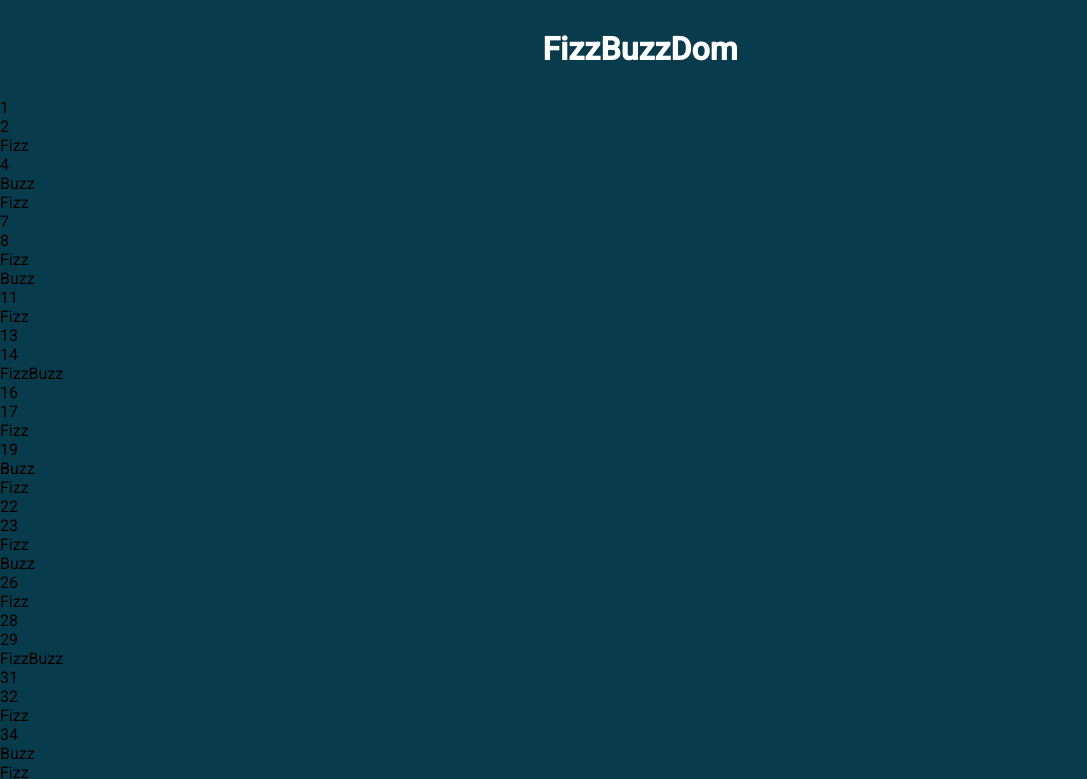
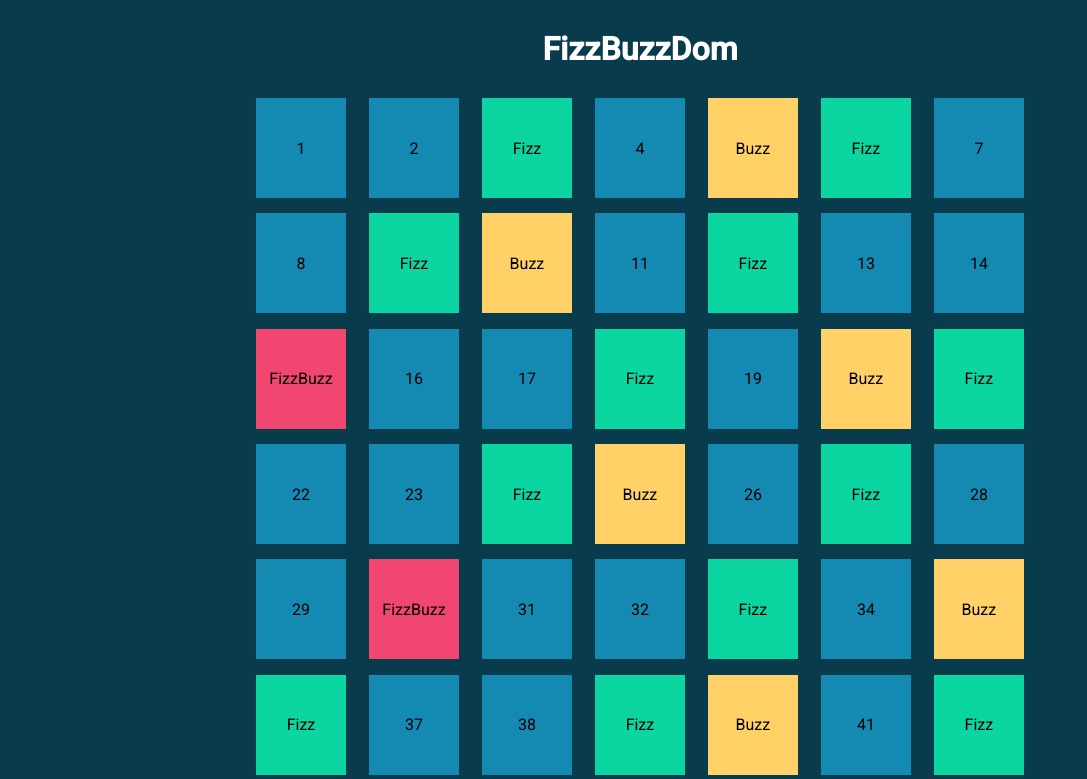
Before and after one commit to Michela-DC/js-fizzbuzzdom, a plain HTML site: page index.html in a window 1280 px wide. Shown: the top 779 px of the page, without its empty margins (0-1087 px from the left). Drawn offline with Linux system fonts and the light colour scheme.

Commit message:
Added classes to differentiate background colors

```diff
--- a/app.js
+++ b/app.js
@@ -2,9 +2,13 @@
 // Per i multipli di 3 stampo “Fizz” al posto del numero --> per capire se è multiplo di 3 uso l'operatore % 3
 // per i multipli di 5 stampi Buzz
 // Per i numeri che sono sia multipli di 3 che di 5 stampi FizzBuzz
-// Dato un container nel DOM, appendi un elemento html con il numero o la stringa corretta
-    // --> quindi nel container devo creare dei div all'intero del quale ci vado a stampare i sopraindicati elementi
+// Dato un container nel DOM, appendi un elemento html con il numero o la stringa corretta, quindi:
+    // --> nel container devo creare dei div all'intero del quale ci vado a stampare i sopraindicati elementi
     // --> per creare 100 div dentro il container devo fare in modo che a ogni giro del for si crei un div
+// Applica uno stile differente a seconda del valore dell’indice per i multipli di 3, per i multipli di 5 e per i valori che sono sia multipli di 3 che di 5, quindi:
+    // --> creo classi in css per i diversi colori di background
+    // --> do le classi create nel css ai div che ho creato nel JS usando .classList.add()
+
 
 const CONTAINER = document.querySelector(".container");
 console.log(CONTAINER);
@@ -22,18 +26,23 @@ for (let i = 1; i <= 100; i++) {
         console.log("Fizz");
         DIV.append("Fizz");
         // dentro al div scrivo Fizz tramite il metodo .append
+        DIV.classList.add("fizz");
+        // assegno la classe fizz usando .classList.add()
 
     } else if ((i % 5 === 0) && (i % 3 !== 0)){
         console.log("Buzz");
         DIV.append("Buzz");
+        DIV.classList.add("buzz");
 
     } else if ((i % 3 === 0) && (i % 5 === 0)) {
         console.log("FizzBuzz");
         DIV.append("FizzBuzz");
+        DIV.classList.add("fizz-buzz");
 
     } else{
         console.log(i);
         DIV.append(i);
+        DIV.classList.add("number");
     }
 }
 
--- a/index.html
+++ b/index.html
@@ -11,8 +11,10 @@
     <title>Fizz Buzz Dom</title>
 </head>
 <body>
+
+    <h1>FizzBuzzDom</h1>
+
     <div class="container">
-        <h1>FizzBuzzDom</h1>
     </div>
 
     <script src="app.js"></script>
--- a/style.css
+++ b/style.css
@@ -16,5 +16,34 @@ h1{
 }
 
 .container{
-    width: 100%;
+    width: 60%;
+    margin: 0 auto;
+    display: flex;
+    flex-wrap: wrap;
+    gap: 3%;
 }
+
+.container div{
+    width: calc(82% / 7);
+    height: 100px;
+    display: flex;
+    justify-content: center;
+    align-items: center;
+    margin-bottom: 2%;
+}
+
+.number{
+    background-color: #1489B2;
+}
+
+.fizz{
+    background-color: #0BD6A1;
+}
+
+.buzz{
+    background-color: #FFD166;
+}
+
+.fizz-buzz{
+    background-color: #F0466F;
+}
```
